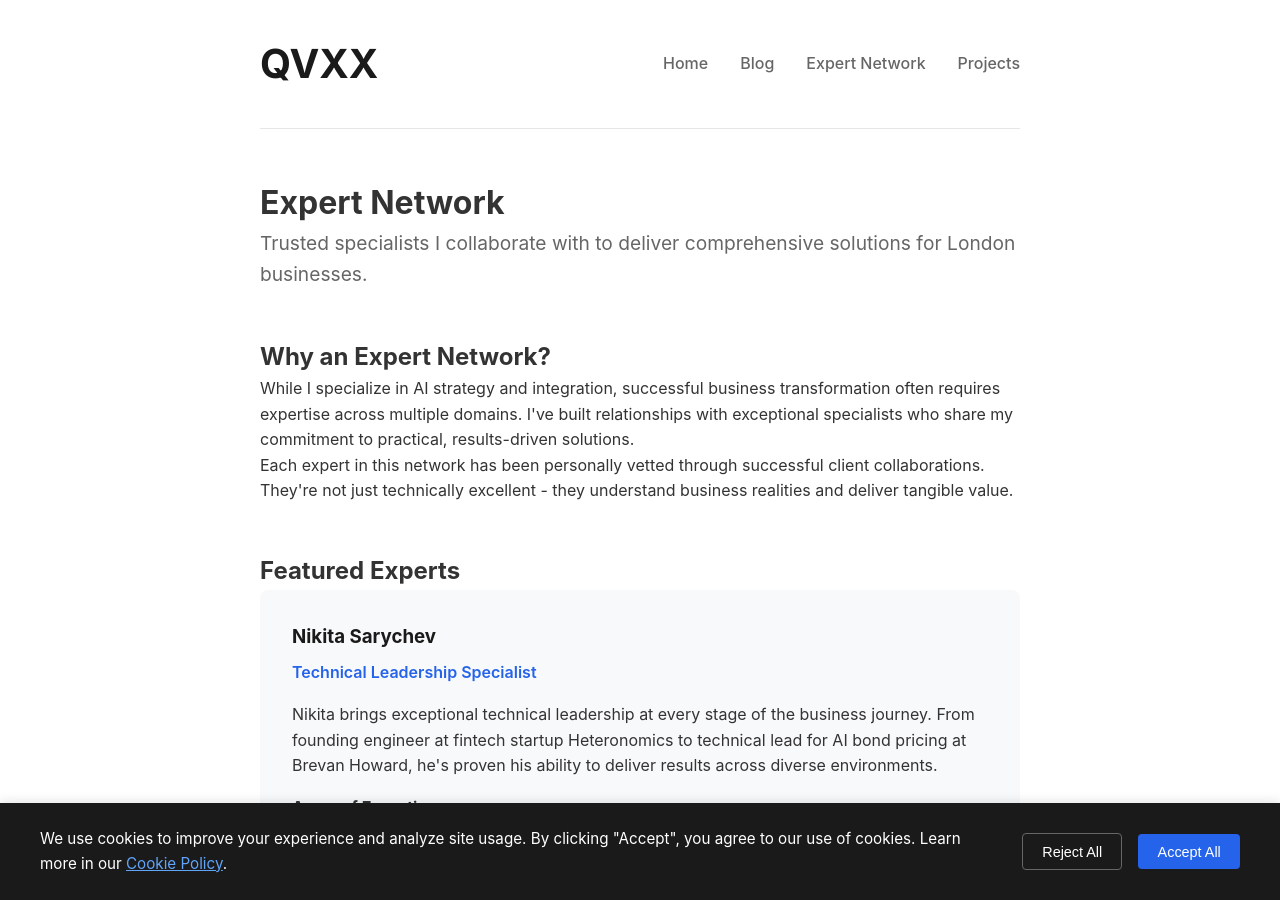
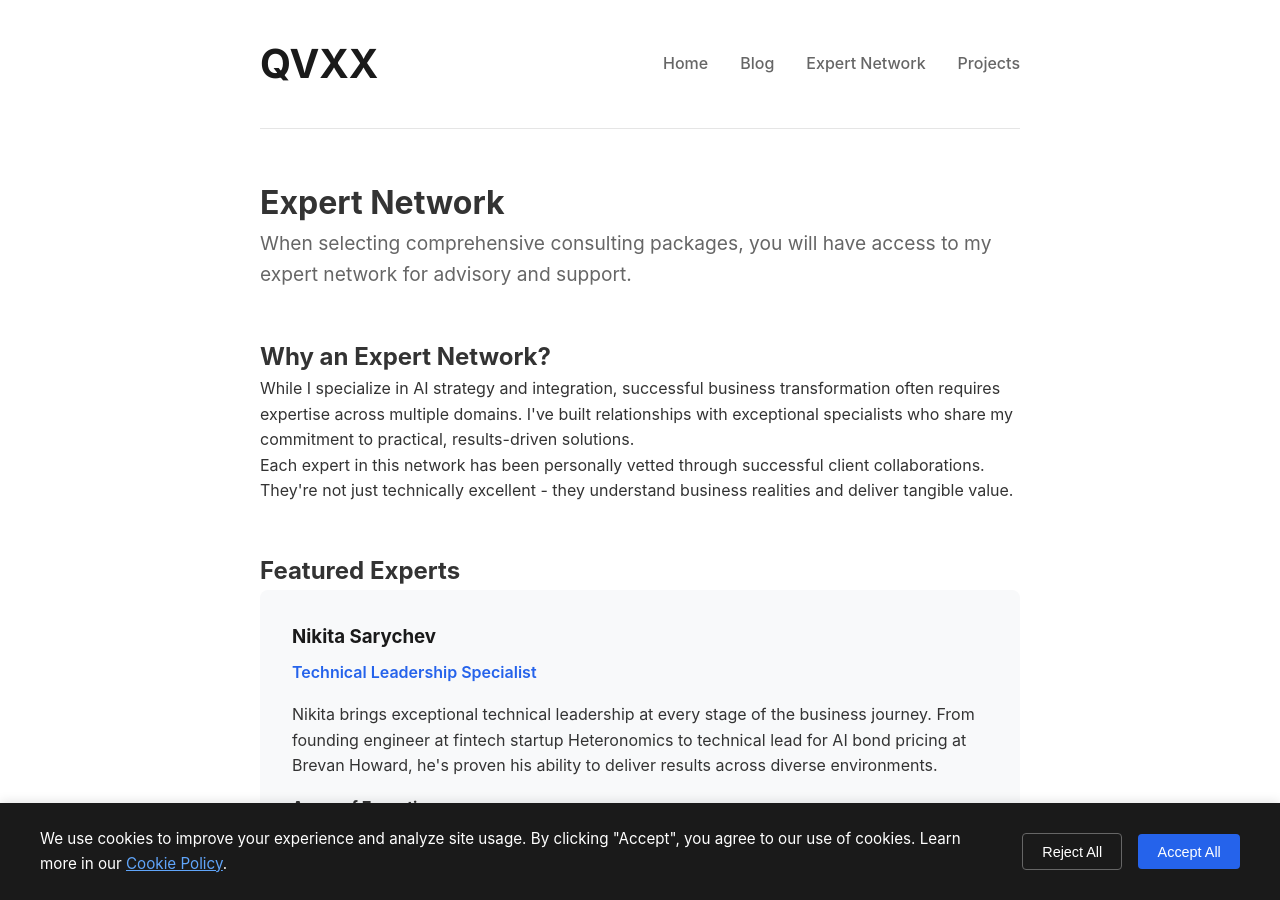
Before and after one commit to QVXXLabs/qvxx-website, a Jekyll site: the page built from experts.html, in a window 1280 px wide and 900 px high. Built offline with Jekyll 4.4.1, drawn with Linux system fonts in a browser that asks for light colours.

Commit message:
Update expert network description
- Changed description to emphasize access through comprehensive consulting packages
- Better clarifies the relationship between consulting services and expert network access

```diff
--- a/experts.html
+++ b/experts.html
@@ -5,7 +5,7 @@ title: Expert Network
 
 <div style="max-width: 800px; margin: 0 auto;">
     <h1>Expert Network</h1>
-    <p style="font-size: 1.2rem; color: #666; margin-bottom: 3rem;">Trusted specialists I collaborate with to deliver comprehensive solutions for London businesses.</p>
+    <p style="font-size: 1.2rem; color: #666; margin-bottom: 3rem;">When selecting comprehensive consulting packages, you will have access to my expert network for advisory and support.</p>
 
     <section style="margin-bottom: 3rem;">
         <h2>Why an Expert Network?</h2>
```
